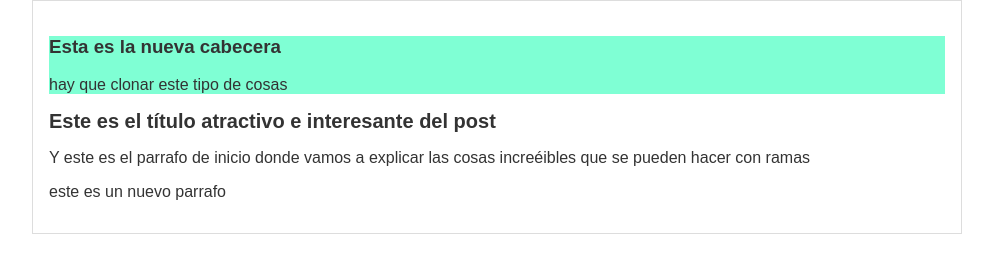
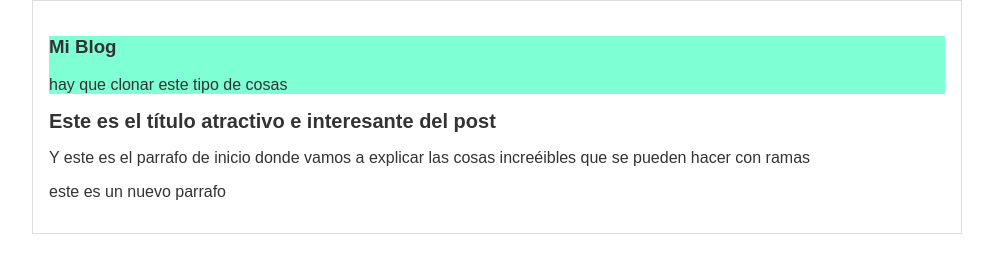
Before and after one commit to paco-coral/Git-Platzi, a plain HTML site: page index.html in a window 1280 px wide. Shown: the whole page, without its empty margins (143-1136 px from the left). Drawn offline with Linux system fonts and the light colour scheme.

Commit message:
Nuevo index Cabecera

```diff
--- a/index.html
+++ b/index.html
@@ -7,7 +7,7 @@
 <body>
     <div id="container">
         <div id="cabecera">
-            <h3>Esta es la nueva cabecera</h3>
+            <h3>Mi Blog</h3>
             <p>hay que clonar este tipo de cosas</p>
         </div>
         <div id="post">
```
